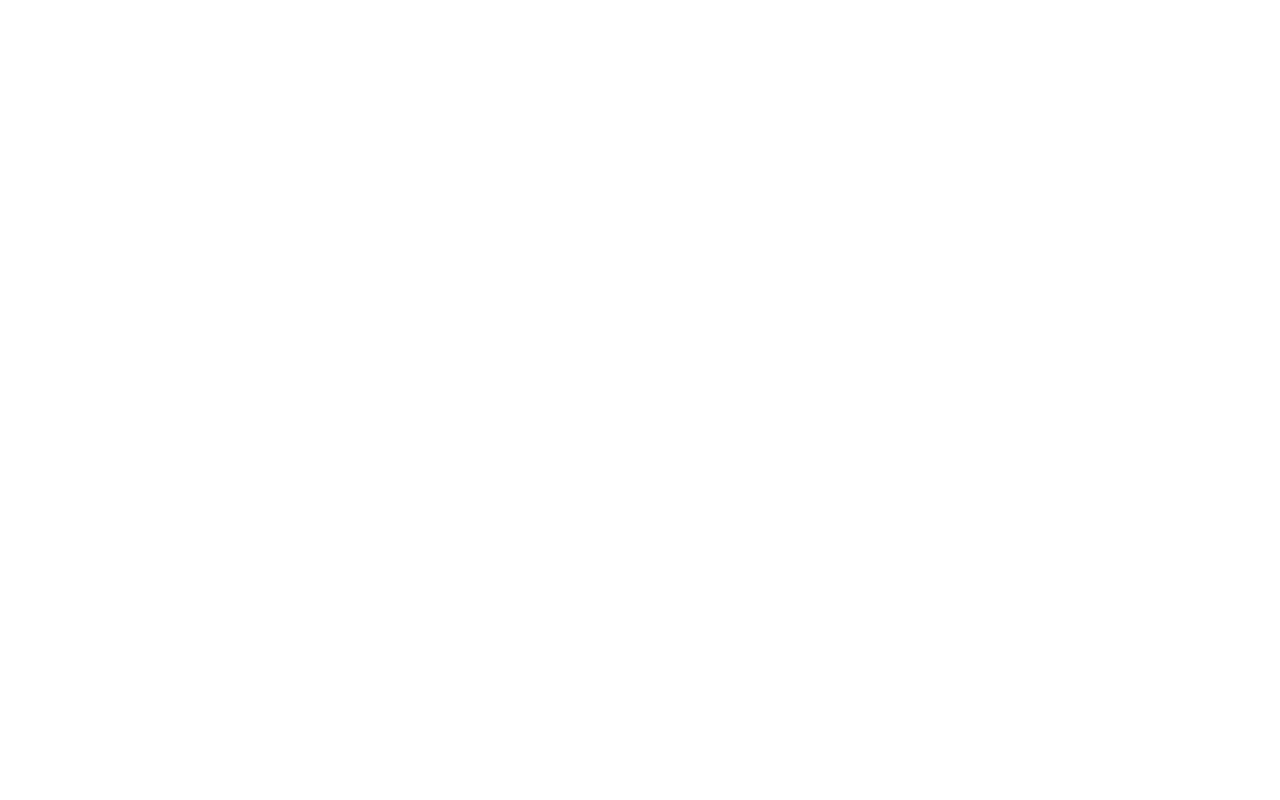
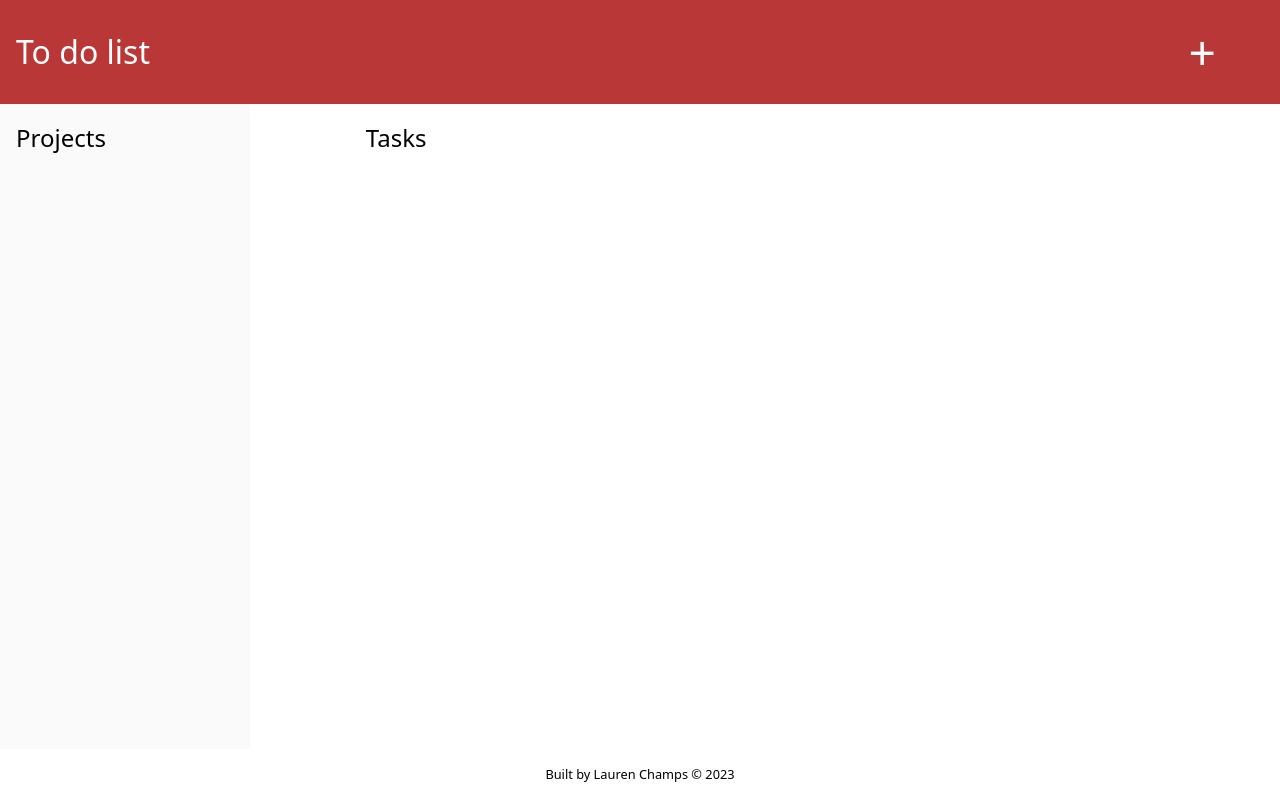
Before and after one commit to laurenchamps/todo-list, a website built with webpack: page dist/index.html in a window 1280 px wide. Built offline with Linux system fonts and the light colour scheme.

Commit message:
Add initial html and styling

```diff
--- a/src/index.js
+++ b/src/index.js
@@ -1,5 +1,5 @@
 import './style.css';
-import { createTask, addTaskToList } from './tasks.js';
+import { createTask } from './tasks.js';
 import { createProject, addTaskToProject, displayTasks, removeTask } from './projects.js';
 
 export const toDoList = [];
--- a/src/projects.js
+++ b/src/projects.js
@@ -8,7 +8,7 @@ export function addTaskToProject(task, project) {
     project.tasks.push(task);
     task.project  = project.name;
 
-    return task;
+    return project;
 }
 
 export function displayTasks(project) {
--- a/src/style.css
+++ b/src/style.css
@@ -1,3 +1,96 @@
+/* Reset */
+html {
+    box-sizing: border-box;
+    font-size: 16px;
+}
+
+*, *:before, *:after {
+    box-sizing: inherit;
+}
+
+body, h1, h2, h3, h4, h5, h6, p, ol, ul {
+    margin: 0;
+    padding: 0;
+    font-weight: normal;
+}
+
+ol, ul {
+    list-style: none;
+}
+
+img {
+    max-width: 100%;
+    height: auto;
+}
+
+/* Custom colour palette */
+:root {
+    --primary-bg-color: #f7f5f5;
+    --secondary-bg-color: #fafafa;
+    --accent-bg-color: #ba3737;
+
+    --primary-font-color: #2a2829;
+    --secondary-font-color: #ffffff;
+
+    --accent-light: #eb9994;
+    --accent-dark: #ba3737;
+}
+
+/* General typography */
+
 body {
-    color: red;
+    font-family: system-ui, 'Segoe UI', Roboto, Oxygen, Ubuntu, Cantarell, 'Open Sans', 'Helvetica Neue', sans-serif;
+    line-height: 1.5;
+    background-color: var(--background-color);
+    display: flex;
+    flex-direction: column;
+    min-height: 100vh;
 }
+
+header {
+    background-color: var(--accent-dark);
+    color: var(--secondary-font-color);
+}
+
+/* Layout */
+
+header {
+    padding: 1rem;
+    display: flex;
+    justify-content: space-between;
+    align-items: center;
+}
+
+.add-task {
+    font-size: 3rem;
+    padding-inline-end: 3rem;
+}
+
+.container {
+    display: grid;
+    grid-template-columns: 250px 1fr;
+    flex: 1;
+}
+
+aside {
+    padding: 1rem;
+    background-color: var(--secondary-bg-color);
+}
+
+main {
+    padding: 1rem;
+    display: flex;
+    justify-content: center;
+}
+
+
+.dashboard {
+    width: 80%;
+
+}
+
+footer {
+    text-align: center;
+    font-size: 0.8rem;
+    padding: 1rem;
+}
```
Also changed, not shown: dist/index.html, dist/main.js.
